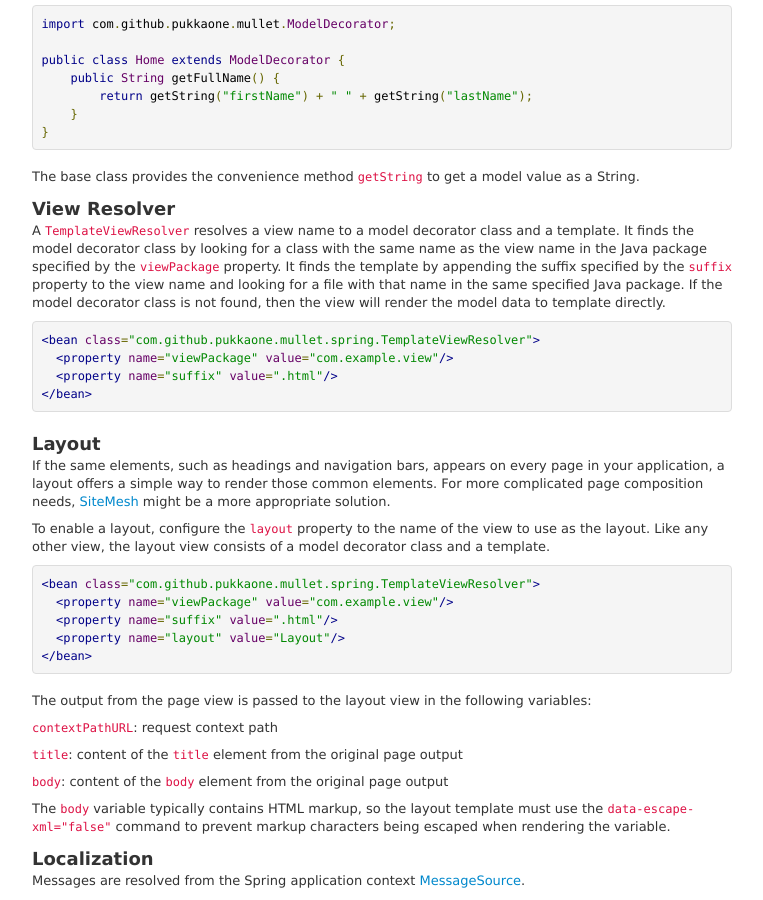
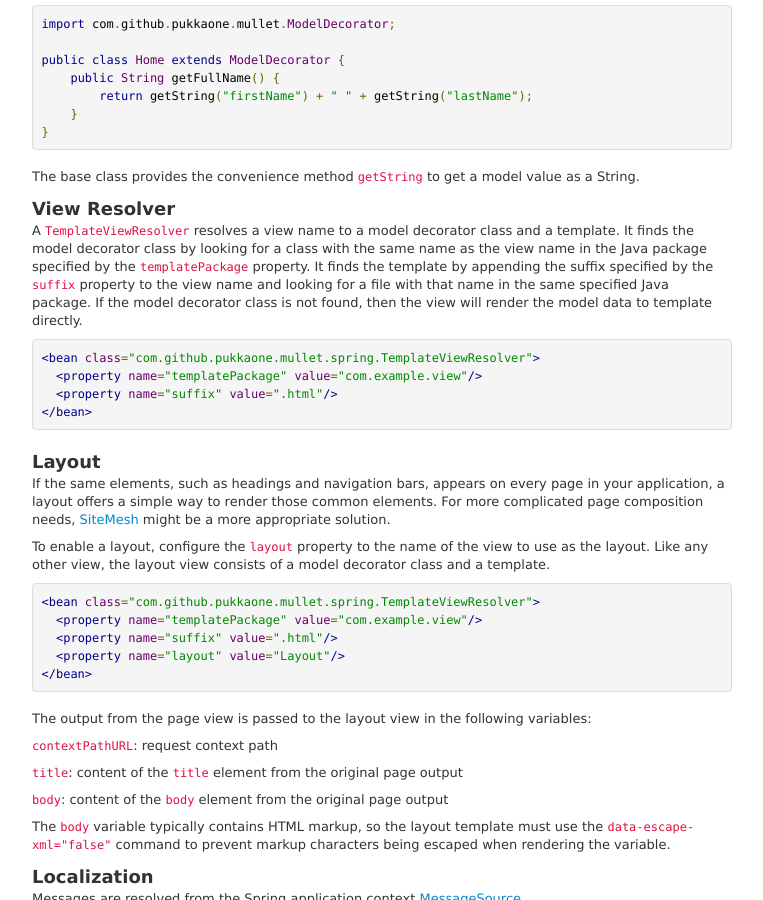
Before and after one commit to pukkaone/mullet, a Jekyll site: the page built from java.md, in a window 1280 px wide and 900 px high, scrolled down 389 px. Shown: the whole window, without its empty margins (138-901 px from the left). Built offline with Jekyll 4.4.1, drawn with Linux system fonts in a browser that asks for light colours; nearby versions of some CDN libraries; Markdown is read by kramdown in place of the engine named in the settings.

Commit message:
Correct property name is templatePackage

```diff
--- a/java.md
+++ b/java.md
@@ -42,14 +42,14 @@ value as a String.
 
 A `TemplateViewResolver` resolves a view name to a model decorator class and a
 template.  It finds the model decorator class by looking for a class with the
-same name as the view name in the Java package specified by the `viewPackage`
-property.  It finds the template by appending the suffix specified by the
-`suffix` property to the view name and looking for a file with that name in the
-same specified Java package.  If the model decorator class is not found, then
-the view will render the model data to template directly.
+same name as the view name in the Java package specified by the
+`templatePackage` property.  It finds the template by appending the suffix
+specified by the `suffix` property to the view name and looking for a file with
+that name in the same specified Java package.  If the model decorator class is
+not found, then the view will render the model data to template directly.
 
     <bean class="com.github.pukkaone.mullet.spring.TemplateViewResolver">
-      <property name="viewPackage" value="com.example.view"/>
+      <property name="templatePackage" value="com.example.view"/>
       <property name="suffix" value=".html"/>
     </bean>
 
@@ -67,7 +67,7 @@ use as the layout.  Like any other view, the layout view consists of a model
 decorator class and a template.
 
     <bean class="com.github.pukkaone.mullet.spring.TemplateViewResolver">
-      <property name="viewPackage" value="com.example.view"/>
+      <property name="templatePackage" value="com.example.view"/>
       <property name="suffix" value=".html"/>
       <property name="layout" value="Layout"/>
     </bean>
```
